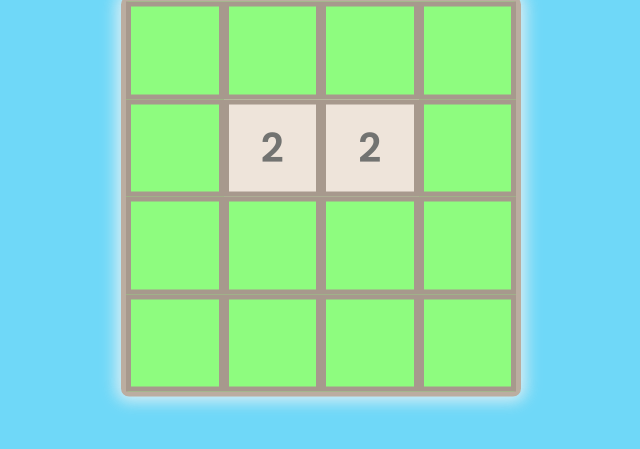
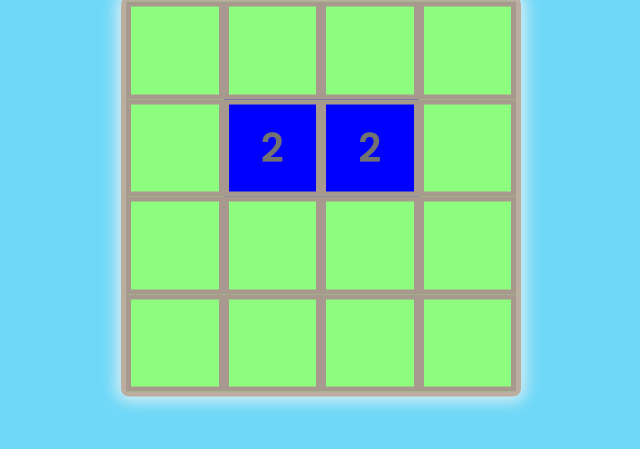
Before and after one commit to Varun2330/projects, a plain HTML site: page 2048Game/index.html in a window 1280 px wide. Both pictures are taken after a click on the button "Start Game". Shown: the part 251-700 px from the top of the page, without its empty margins (319-959 px from the left). Drawn offline with Linux system fonts and the light colour scheme.

Commit message:
Update style.css

```diff
--- a/2048Game/style.css
+++ b/2048Game/style.css
@@ -78,7 +78,7 @@ h1 {
   display: none;
 }
 .box-2 {
-  background-color: #eee4da;
+  background-color: blue;
   color: #727371;
 }
 .box-4 {
```
